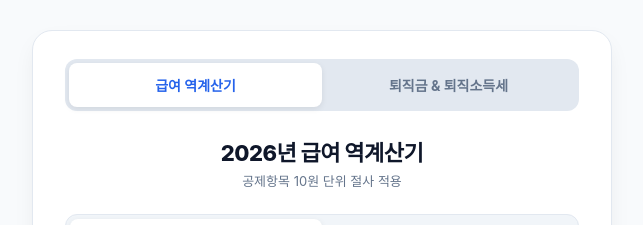
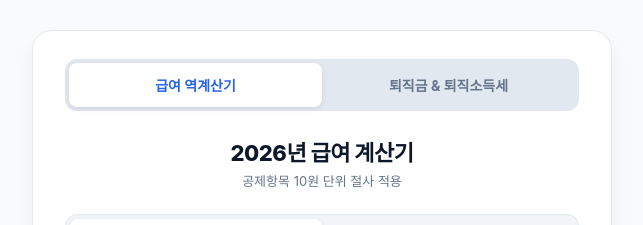
Before and after one commit to sonyah2080/payroll-calculater, a plain HTML site: page index.html in a window 1280 px wide. Shown: the top 225 px of the page, without its empty margins (318-961 px from the left). Drawn offline with Linux system fonts and the light colour scheme; a script that the page names is missing.

Commit message:
Update index.html

```diff
--- a/index.html
+++ b/index.html
@@ -18,7 +18,7 @@
   </div>
 
   <div class="header">
-    <h1>2026년 급여 역계산기</h1>
+    <h1>2026년 급여 계산기</h1>
     <p>공제항목 10원 단위 절사 적용</p>
   </div>
 
```
